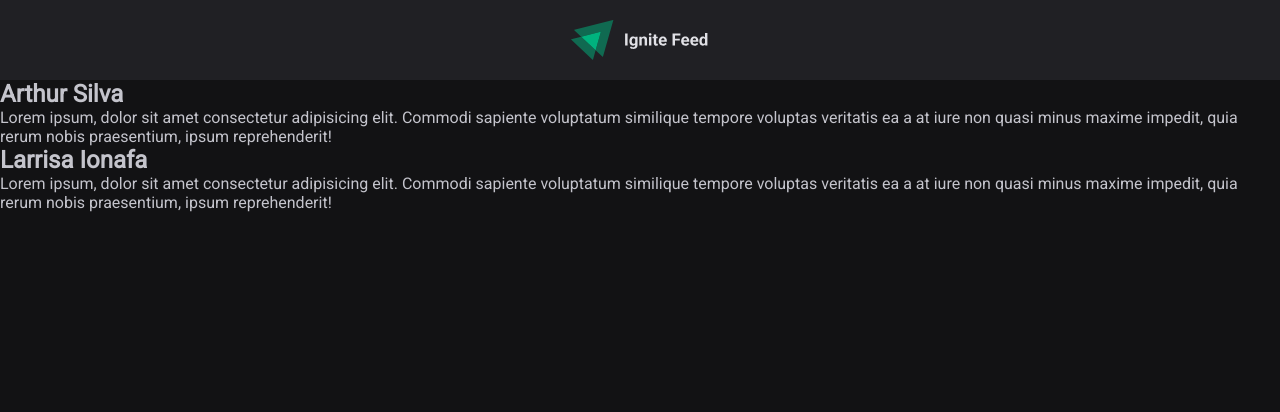
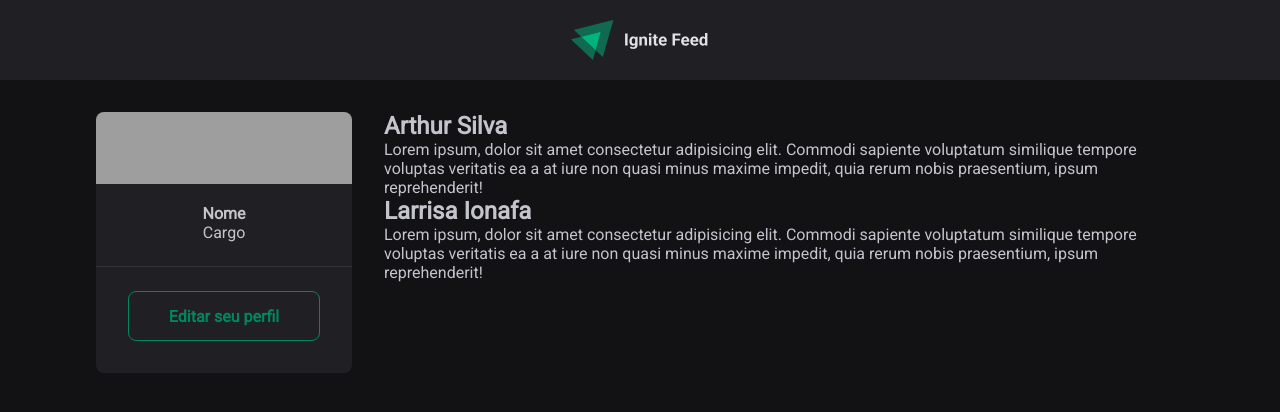
Before and after one commit to thuurzz/01-fundamentos-reactjs-rocketseat, a React (Vite) app: page / in a window 1280 px wide. Shown: the top 412 px of the page. Built offline with nearby package versions, Linux system fonts and the light colour scheme; grey boxes are pictures that could not be loaded.

Commit message:
2. Componente Sidebar

```diff
--- a/src/App.jsx
+++ b/src/App.jsx
@@ -1,13 +1,19 @@
 import { Header } from "./components/Header";
 import { Post } from "./Post";
 
+import styles from "./App.module.css";
+
 import "./global.css";
+import { Sidebar } from "./components/Sidebar";
 
 export function App() {
   return (
     <div>
       <Header />
 
+      <div className={styles.wrapper}>
+        <Sidebar />
+        <main>
           <Post
             author="Arthur Silva"
             content="Lorem ipsum, dolor sit amet consectetur adipisicing elit. Commodi sapiente voluptatum similique tempore voluptas veritatis ea a at iure non quasi minus maxime impedit, quia rerum nobis praesentium, ipsum reprehenderit!"
@@ -16,6 +22,8 @@
             author="Larrisa Ionafa"
             content="Lorem ipsum, dolor sit amet consectetur adipisicing elit. Commodi sapiente voluptatum similique tempore voluptas veritatis ea a at iure non quasi minus maxime impedit, quia rerum nobis praesentium, ipsum reprehenderit!"
           />
+        </main>
+      </div>
     </div>
   );
 }
--- /dev/null
+++ b/src/App.module.css
@@ -0,0 +1,10 @@
+.wrapper {
+  max-width: 70rem;
+  margin: 2rem auto;
+  padding: 0 1rem;
+
+  display: grid;
+  grid-template-columns: 256px 1fr;
+  gap: 2rem;
+  align-items: flex-start;
+}
--- /dev/null
+++ b/src/components/Sidebar.jsx
@@ -0,0 +1,20 @@
+import styles from "./Sidebar.module.css";
+
+export function Sidebar() {
+  return (
+    <aside className={styles.sidebar}>
+      <img
+      className={styles.cover}
+      src="https://images.unsplash.com/photo-1604964432806-254d07c11f32?ixlib=rb-4.0.3&ixid=MnwxMjA3fDB8MHxzZWFyY2h8NHx8ZGV2ZWxvcGVyfGVufDB8fDB8fA%3D%3D&auto=format&fit=crop&w=500&q=50" />
+
+      <div className={styles.profile}>
+        <strong>Nome</strong>
+        <span>Cargo</span>
+      </div>
+
+      <footer>
+        <a href="#">Editar seu perfil</a>
+      </footer>
+    </aside>
+  );
+}
--- /dev/null
+++ b/src/components/Sidebar.module.css
@@ -0,0 +1,41 @@
+.sidebar {
+  background-color: var(--gray-800);
+  border-radius: 8px;
+  overflow: hidden;
+}
+
+.cover {
+  width: 100%;
+  height: 72px;
+  object-fit: cover;
+}
+
+.profile {
+  display: flex;
+  flex-direction: column;
+  align-items: center;
+  margin-top: 1rem;
+}
+
+.sidebar footer {
+  border-top: 1px solid var(--gray-600);
+  margin-top: 1.5rem;
+  padding: 1.5rem 2rem 2rem;
+}
+
+.sidebar footer a {
+  background: transparent;
+  color: var(--green-500);
+  border: 1px solid var(--green-500);
+  border-radius: 8px;
+  height: 50px;
+  padding: 0 1.5rem;
+  font-weight: bold;
+  display: block;
+  text-decoration: none;
+
+  display: flex;
+  align-items: center;
+  justify-content: center;
+
+}
--- a/src/global.css
+++ b/src/global.css
@@ -8,7 +8,7 @@
   --gray-800: #202024;
   --gray-900: #121214;
 
-  --green500: #00875f;
+  --green-500: #00875f;
 }
 
 * {
```
Lines whose indentation alone changed are shown as unchanged.
